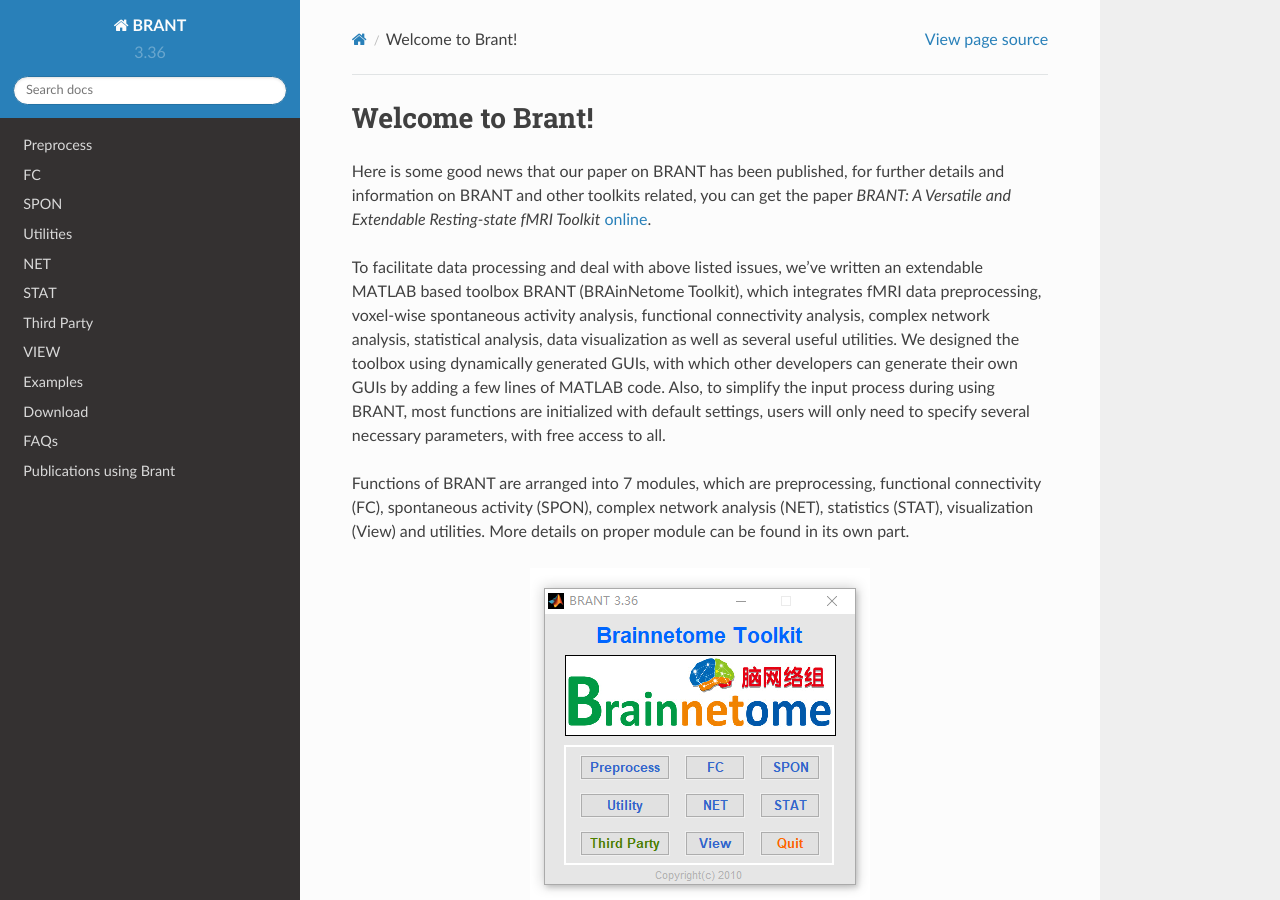
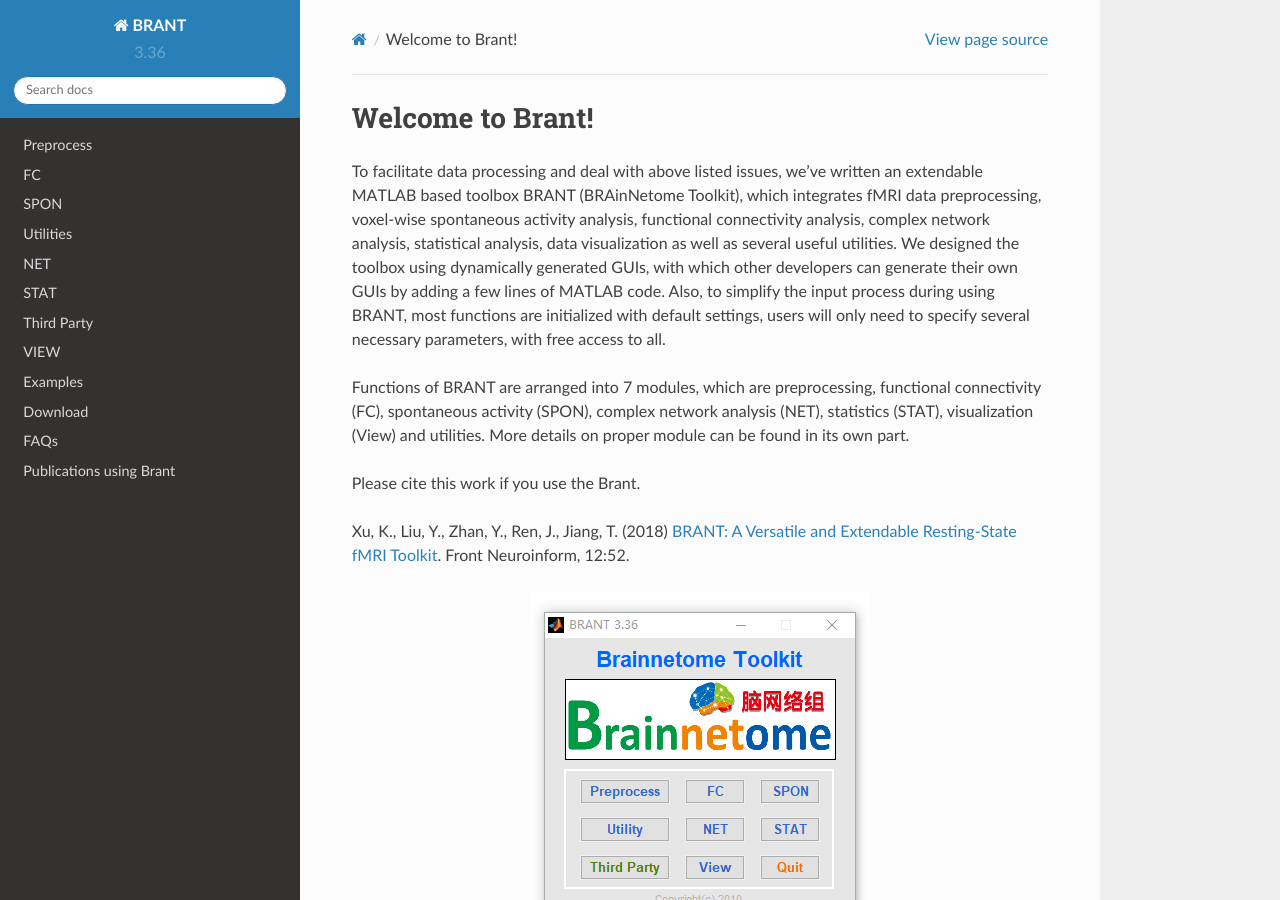
Before and after one commit to YongLiuLab/brant, a Sphinx documentation site: the page built from source/index.txt, in a window 1280 px wide and 900 px high. Built offline with Sphinx 7.4.7 and the Read the Docs theme 2.0.0, drawn with Linux system fonts in a browser that asks for light colours; pages that are not in the unit, such as notebooks, are missing from menus.

Commit message:
Update index.txt

```diff
--- a/source/index.txt
+++ b/source/index.txt
@@ -6,12 +6,13 @@
 Welcome to Brant!
 ===================================
 
-Here is some good news that our paper on BRANT has been published, for further details and information on BRANT and other toolkits related, you can get the paper *BRANT: A Versatile and Extendable Resting-state fMRI Toolkit* `online`_.
-
-
 To facilitate data processing and deal with above listed issues, we’ve written an extendable MATLAB based toolbox BRANT (BRAinNetome Toolkit), which integrates fMRI data preprocessing, voxel-wise spontaneous activity analysis, functional connectivity analysis, complex network analysis, statistical analysis, data visualization as well as several useful utilities. We designed the toolbox using dynamically generated GUIs, with which other developers can generate their own GUIs by adding a few lines of MATLAB code. Also, to simplify the input process during using BRANT, most functions are initialized with default settings, users will only need to specify several necessary parameters, with free access to all.
 
 Functions of BRANT are arranged into 7 modules, which are preprocessing, functional connectivity (FC), spontaneous activity (SPON), complex network analysis (NET), statistics (STAT), visualization (View) and utilities. More details on proper module can be found in its own part.
+
+Please cite this work if you use the Brant.
+
+Xu, K., Liu, Y., Zhan, Y., Ren, J., Jiang, T. (2018) `BRANT: A Versatile and Extendable Resting-State fMRI Toolkit`_. Front Neuroinform, 12:52.
 
 .. image:: _images/main_gui.png
    :align: center
@@ -49,4 +50,5 @@
 
    Publications_using_Brant
 
-.. _`online`: https://www.frontiersin.org/articles/10.3389/fninf.2018.00052
+
+.. _`BRANT: A Versatile and Extendable Resting-State fMRI Toolkit`: https://www.frontiersin.org/articles/10.3389/fninf.2018.00052
```
